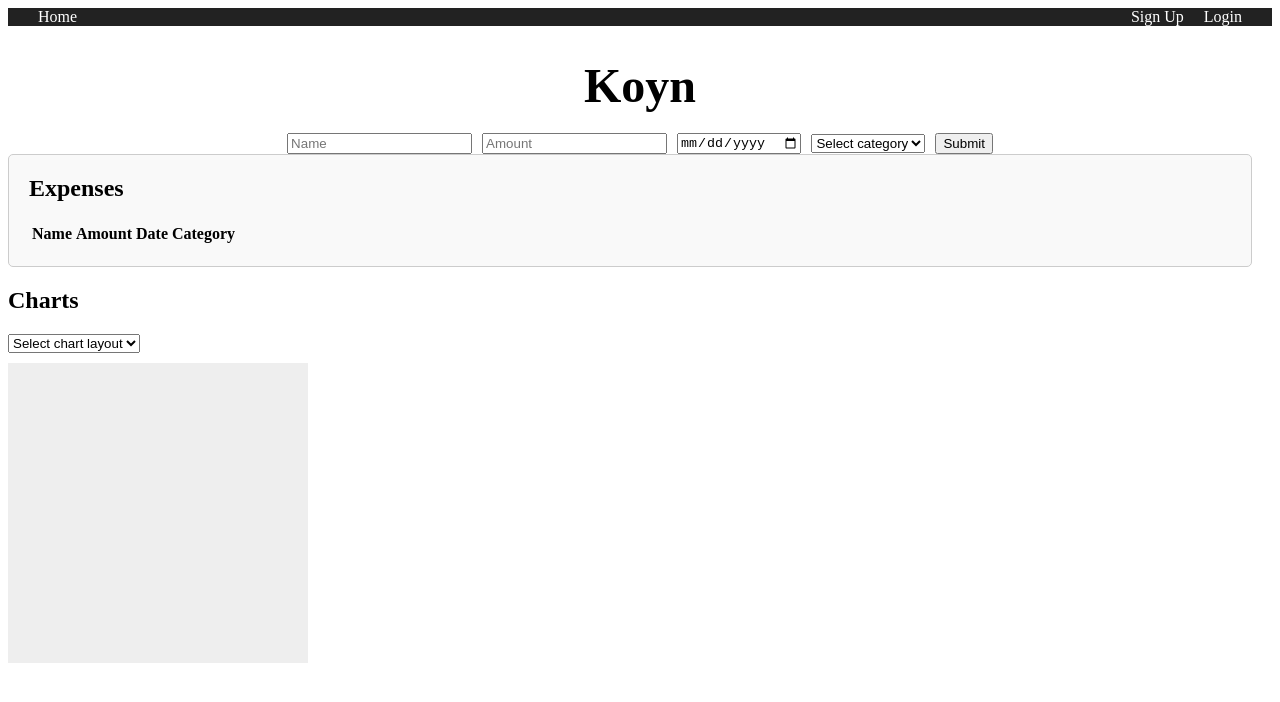
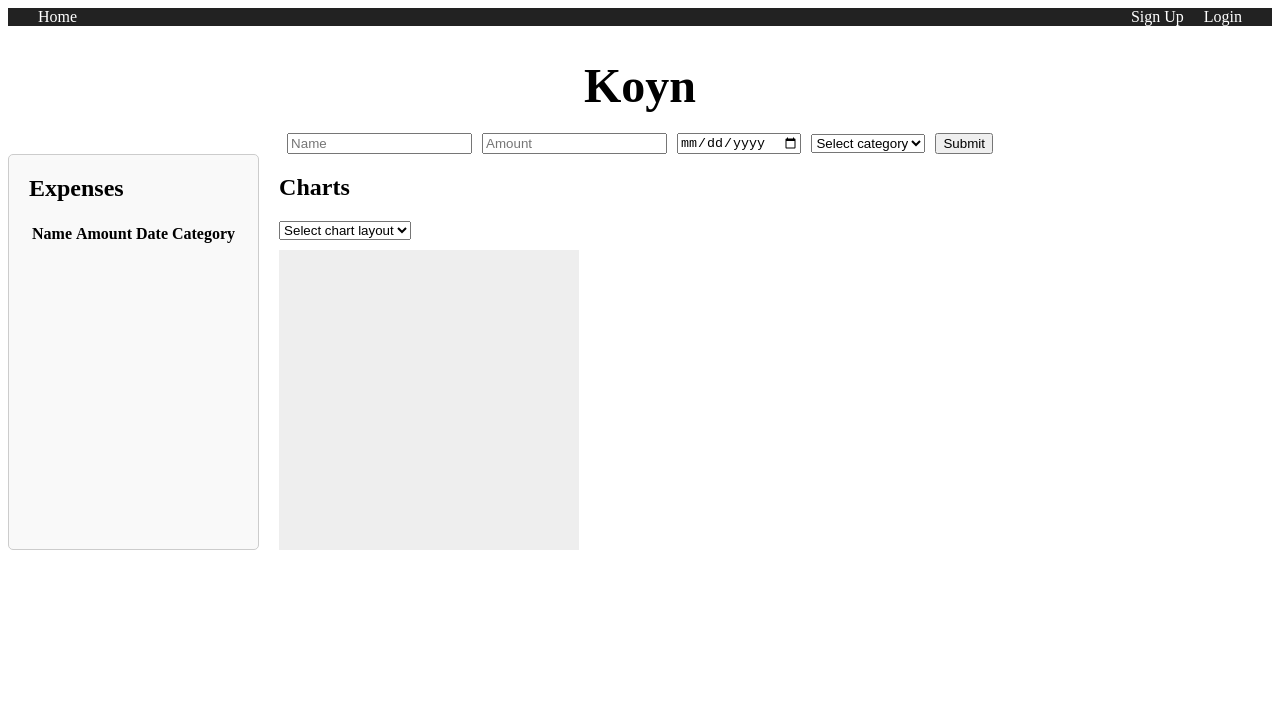
Before and after one commit to JSTRO/Koyn, a React (Create React App) app: page / in a window 1280 px wide. Shown: the top 702 px of the page. Built offline with nearby package versions, Linux system fonts and the light colour scheme.

Commit message:
frontend mvp done

```diff
--- a/src/App.tsx
+++ b/src/App.tsx
@@ -1,15 +1,32 @@
+import React, { useState } from 'react';
 import NavBar from './components/NavBar';
 import Logo from './components/HomeLogo';
-// import AddItem from './components/addItem';
+import AddItem from './components/addItem';
 import Dashboard from './components/Dashboard';
 
+interface Expense {
+  name: string;
+  amount: number;
+  date: string;
+  category: string;
+}
+
 function App() {
+  const [expenses, setExpenses] = useState<Expense[]>([]);
+
+  const addNewItem = (expense: Expense) => {
+    // this is in app for prop drilling couldnt get it to work
+    // with additem in dashboard
+    setExpenses((prevEx) => [...prevEx, expense]);
+  };
+
   return (
     <div className="App">
       <NavBar />
       <Logo />
-      {/* <AddItem /> */}
-      <Dashboard />
+      {/* prop down the function name it whatever */}
+      <AddItem onAddExpense={addNewItem} />
+      <Dashboard expenses={expenses} />
     </div>
   );
 }
--- a/src/components/Dashboard.tsx
+++ b/src/components/Dashboard.tsx
@@ -1,5 +1,4 @@
 import React, { useState } from 'react';
-import AddItem from './addItem';
 
 interface Expense {
   name: string;
@@ -8,18 +7,15 @@ interface Expense {
   category: string;
 }
 
-const Dashboard: React.FC = () => {
-  // random expenses can configure to whatever until we have actual data
-  const [expenses, setExpenses] = useState<Expense[]>([]);
+interface DashboardProps {
+  expenses: Expense[];
+}
+
+const Dashboard: React.FC<DashboardProps> = ({ expenses }) => {
   const [chartLayout, setChartLayout] = useState('');
 
-  const addNewItem = (expense: Expense) => {
-    setExpenses((prevEx) => [...prevEx, expense]);
-  };
-
   return (
-    <div style={{ display: 'flex', flexDirection: 'column' }}>
-      <AddItem onAddExpense={addNewItem} />
+    <div style={{ display: 'flex', flexDirection: 'row' }}>
       {/* styling for sure needs to be changed */}
       <div
         style={{
```
